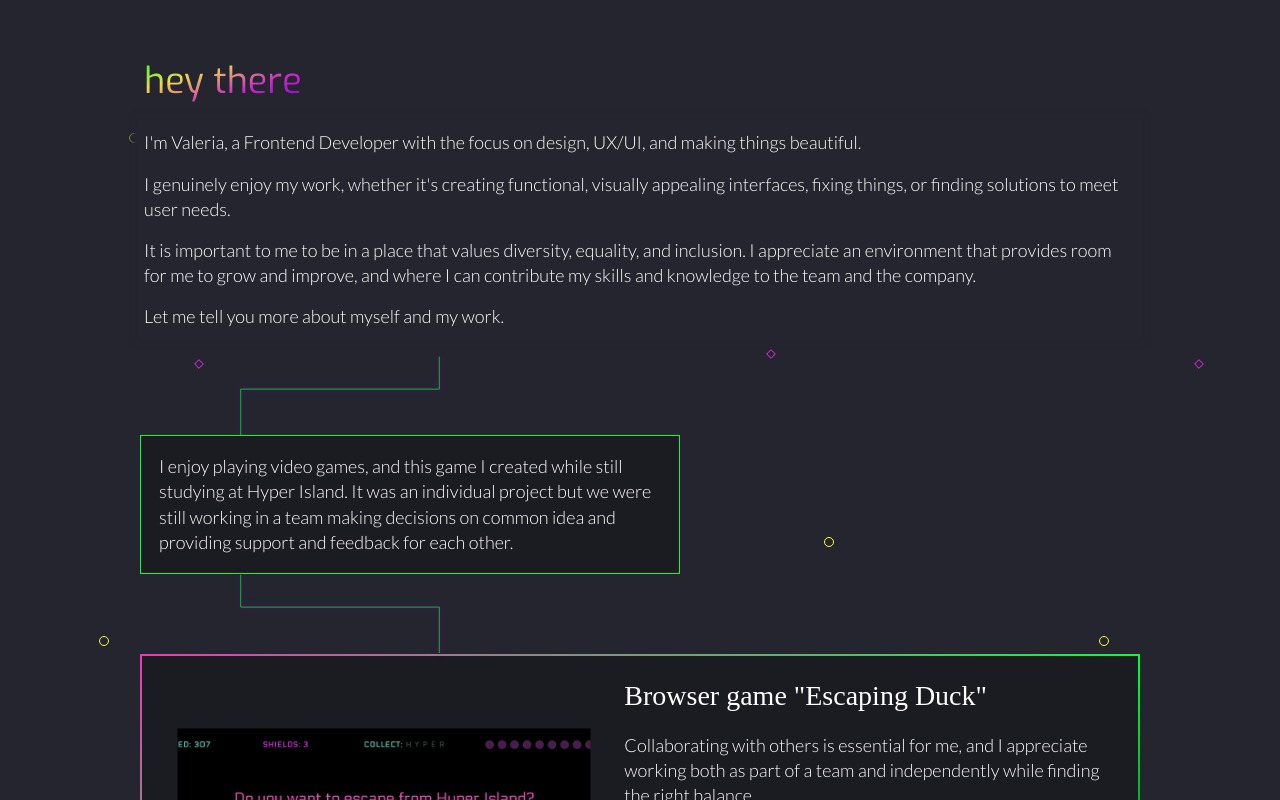
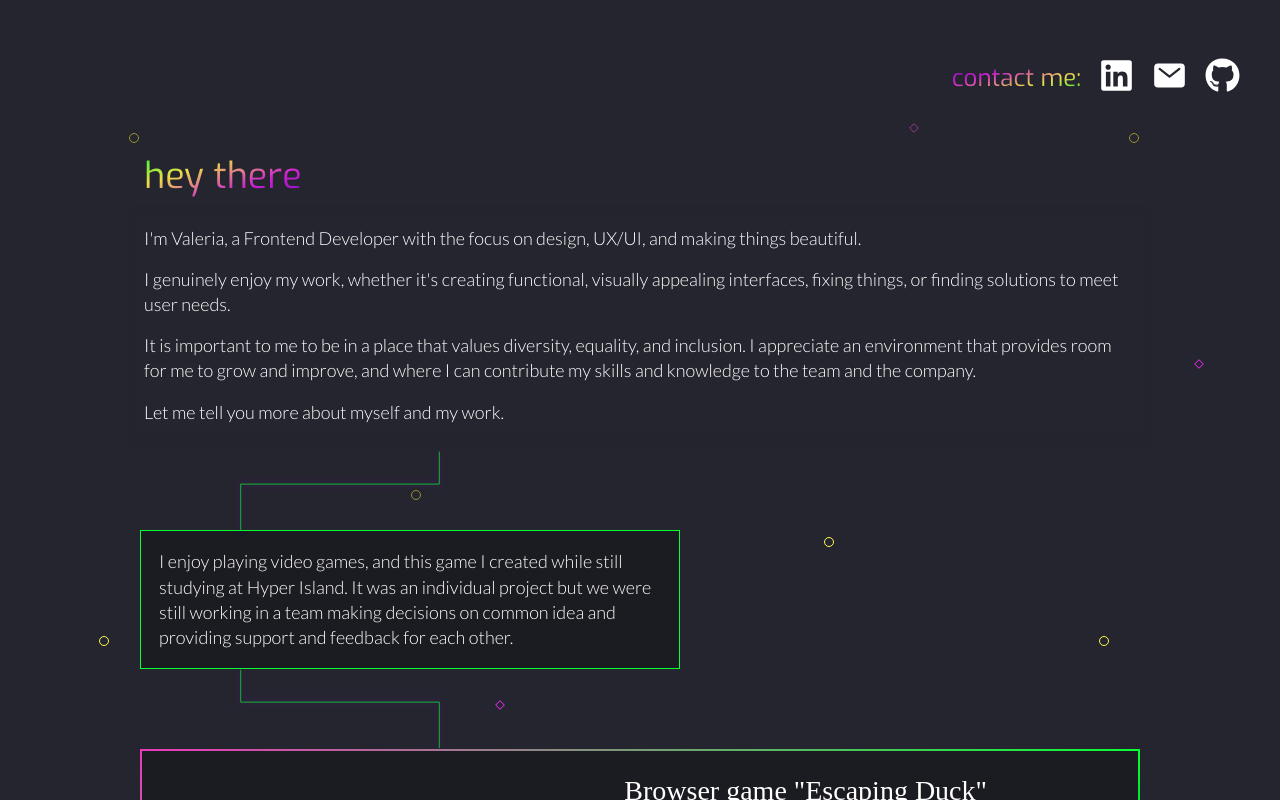
Before and after one commit to avreally/portfolio-website, a React (Create React App) app: page / in a window 1280 px wide. Shown: the top 800 px of the page. Built offline with nearby package versions, Linux system fonts and the light colour scheme; a web font is replaced by a local one.

Commit message:
add Navbar

```diff
--- a/src/App.tsx
+++ b/src/App.tsx
@@ -2,8 +2,7 @@ import React, { useEffect, useState } from "react";
 import "./App.css";
 import AllProjects from "./components/allProjects";
 import AboutMe from "./components/aboutMe";
-import ContactInfo from "./components/contactInfo";
-import ConnectingLine from "./components/connectingLine";
+import Navbar from "./components/navbar";
 // import ClientsCarousel from "./components/clientsCarousel";
 
 const App = () => {
@@ -27,10 +26,9 @@ const App = () => {
 
   return (
     <div className="app">
+      <Navbar />
       <AboutMe />
       {data !== undefined ? <AllProjects allProjectsData={data} /> : null}
-      <ConnectingLine variant={3} containerAlignSelf="center" />
-      <ContactInfo />
     </div>
   );
 };
--- /dev/null
+++ b/src/components/navbar/index.tsx
@@ -0,0 +1,33 @@
+import "./styles.css";
+import { FaGithub, FaLinkedin } from "react-icons/fa";
+import { IoMail } from "react-icons/io5";
+import React from "react";
+
+const Navbar = () => {
+  return (
+    <nav className="navbar">
+      <div className="headline">contact me:</div>
+      <div className="nav-links">
+        <a
+          target="_blank"
+          rel="noopener noreferrer"
+          href="https://www.linkedin.com/in/valeriashadrina/?locale=en_US"
+        >
+          <FaLinkedin size={35} />
+        </a>
+        <a href="mailto:valeriia.shadrina@hyperisland.se">
+          <IoMail size={35} />
+        </a>
+        <a
+          target="_blank"
+          rel="noopener noreferrer"
+          href="https://github.com/avreally"
+        >
+          <FaGithub size={35} />
+        </a>
+      </div>
+    </nav>
+  );
+};
+
+export default Navbar;
--- /dev/null
+++ b/src/components/navbar/styles.css
@@ -0,0 +1,34 @@
+.navbar {
+  width: 100%;
+  display: flex;
+  justify-content: flex-end;
+  align-items: center;
+  position: sticky;
+  top: 0;
+  left: 0;
+  background: #25252f;
+  z-index: 10;
+  padding: 1rem 0;
+}
+
+.headline {
+  font-family: "Exo", sans-serif;
+  font-weight: 400;
+  font-style: normal;
+  font-size: clamp(18px, 3vw, 24px);
+  background: linear-gradient(
+    to bottom right,
+    #7303c0,
+    #cf23cf,
+    #eedd44,
+    #07ff32
+  );
+  -webkit-text-fill-color: transparent;
+  -webkit-background-clip: text;
+}
+
+.nav-links {
+  display: flex;
+  gap: 1rem;
+  margin-left: 1rem;
+}
```
